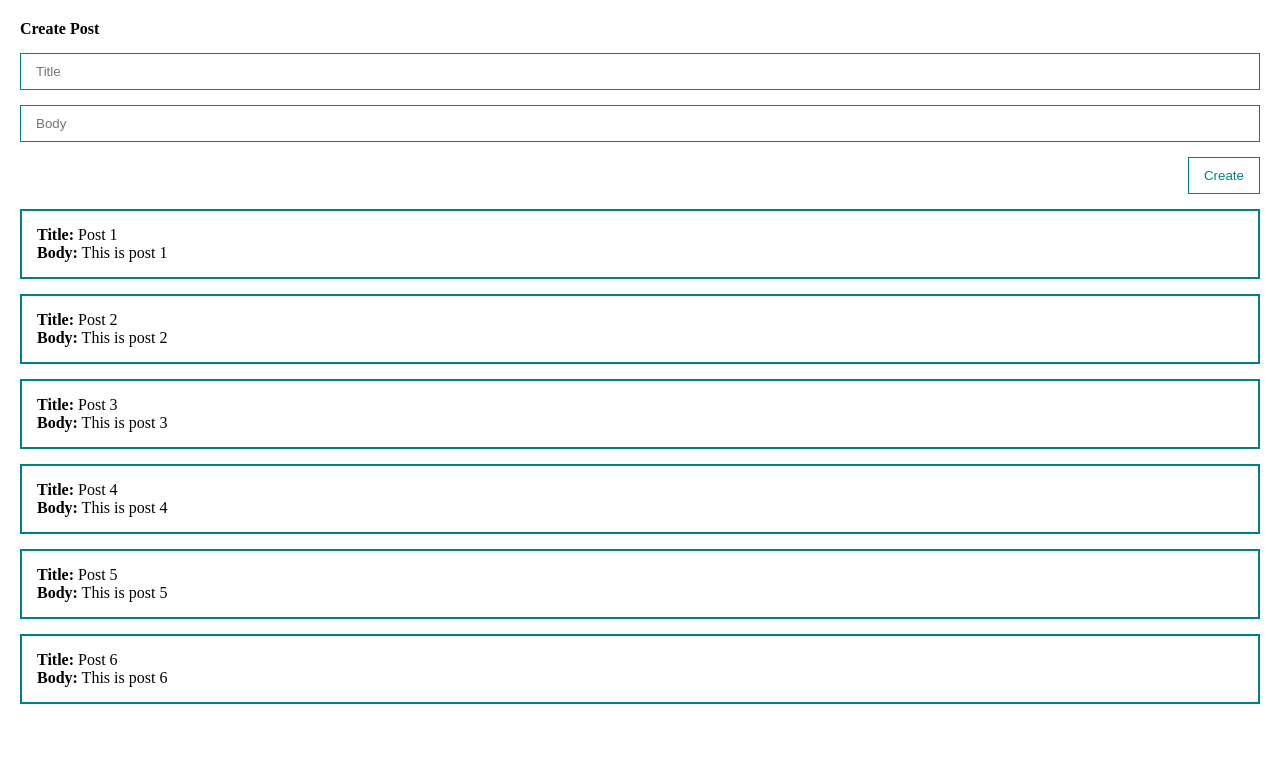
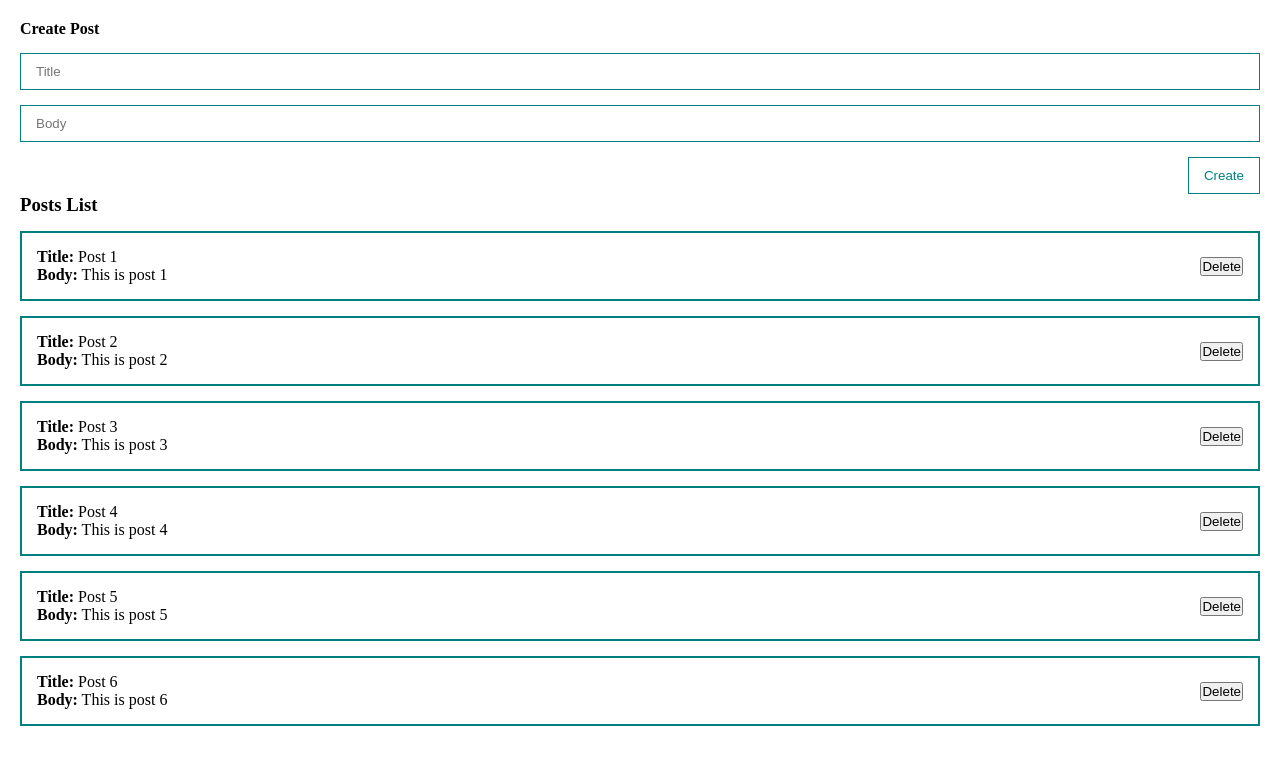
Before and after one commit to Saq-torosyan82/my-vue-project, a Vue app: page / in a window 1280 px wide. Shown: the top 764 px of the page. Built offline with nearby package versions, Linux system fonts and the light colour scheme; the HTML template or start-up script is replaced by a standard one.

Commit message:
created PostItem component

```diff
--- /dev/null
+++ b/src/components/PostItem.vue
@@ -0,0 +1,34 @@
+<template>
+  <div class="post">
+    <div>
+      <div><strong>Title:</strong> {{ post.title }}</div>
+      <div><strong>Body:</strong> {{ post.body }}</div>
+    </div>
+    <div class="post__btns">
+      <button>Delete</button>
+    </div>
+  </div>
+</template>
+
+<script>
+export default {
+  name: "PostItem",
+  props: {
+    post: {
+      type: Object,
+      required: true
+    }
+  }
+}
+</script>
+
+<style scoped>
+.post {
+  padding: 15px;
+  border: 2px solid teal;
+  margin-top: 15px;
+  display: flex;
+  align-items: center;
+  justify-content: space-between;
+}
+</style>
--- a/src/components/PostList.vue
+++ b/src/components/PostList.vue
@@ -1,13 +1,20 @@
 <template>
-  <div class="post" v-for="post in posts">
-    <div><strong>Title:</strong> {{ post.title }}</div>
-    <div><strong>Body:</strong> {{ post.body }}</div>
+  <div>
+    <h3>Posts List</h3>
+    <post-item  v-for="post in posts" :post="post" />
   </div>
+
+
 </template>
 
 <script>
+import PostItem from "@/components/PostItem";
+
 export default {
   name: "PostList",
+  components: {
+    PostItem
+  },
   props: {
     posts: {
       type: Array,
@@ -18,9 +25,5 @@
 </script>
 
 <style scoped>
-.post {
-  padding: 15px;
-  border: 2px solid teal;
-  margin-top: 15px;
-}
+
 </style>
```
